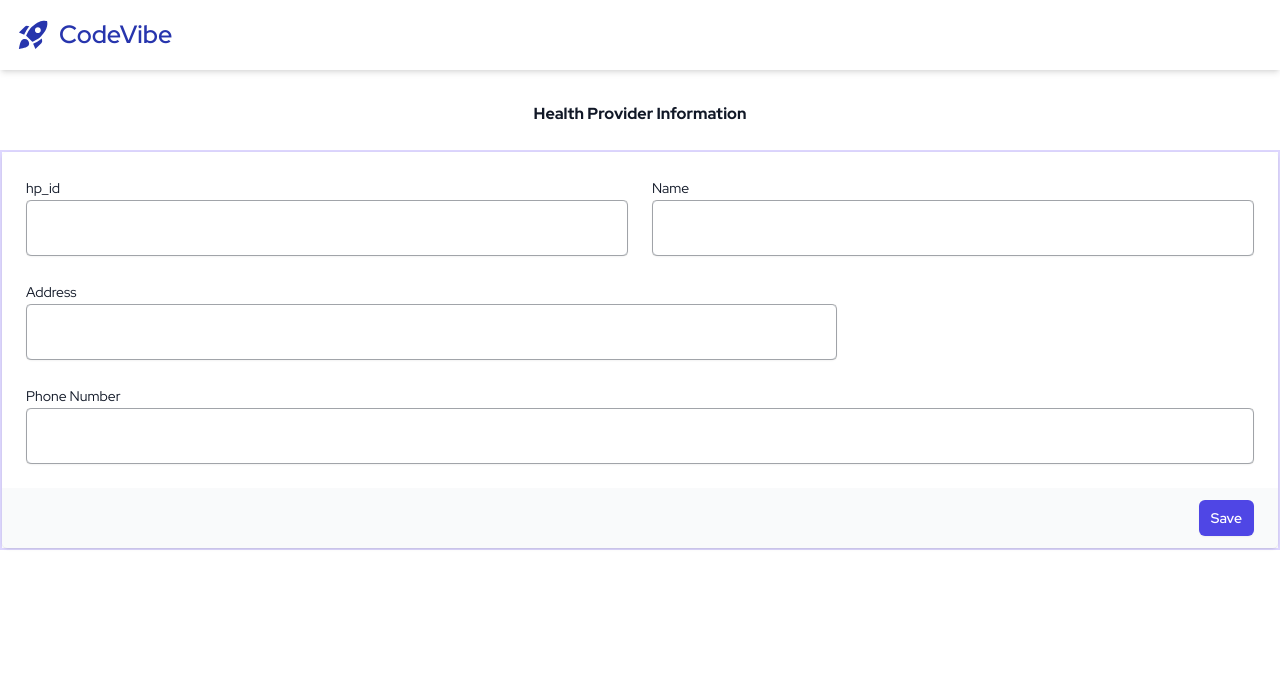
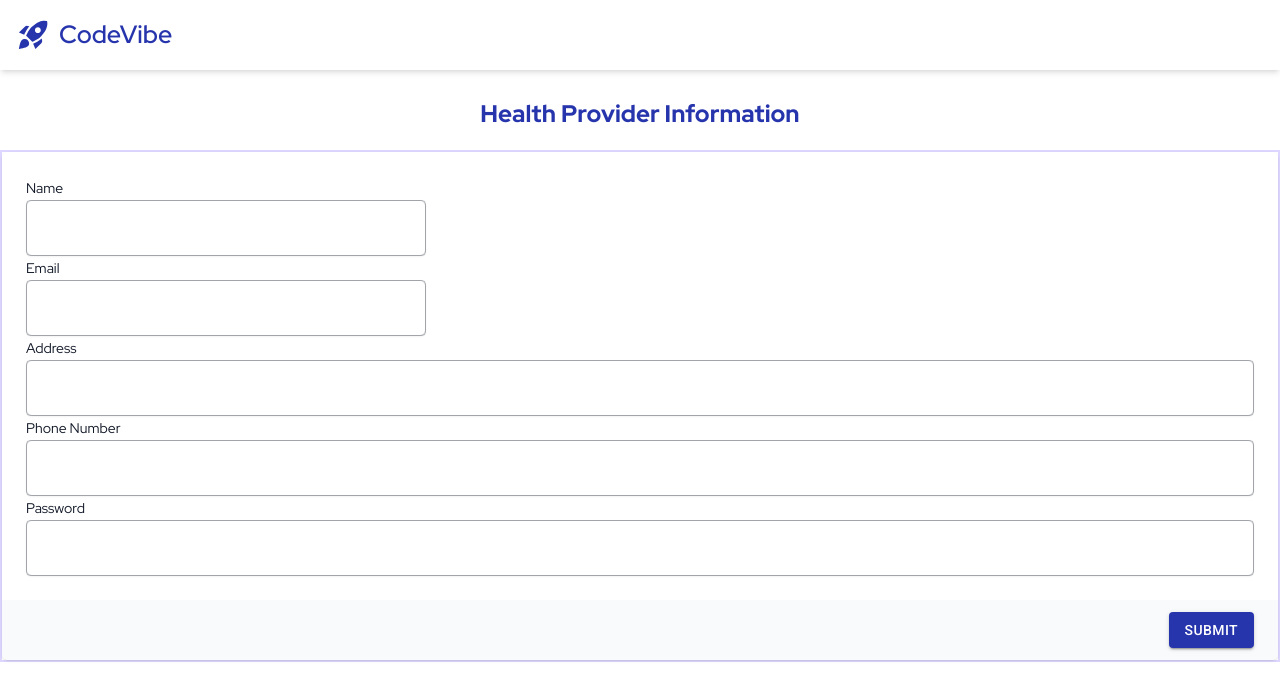
Before and after one commit to Ronald-patrick/CodeVibe_Crescendo2023, a React (Vite) app in the folder frontend - web/: page /registerhp in a window 1280 px wide. Shown: the top 700 px of the page. Built offline with nearby package versions, Linux system fonts and the light colour scheme.

Commit message:
useState

```diff
--- a/frontend - web/src/App.jsx
+++ b/frontend - web/src/App.jsx
@@ -24,12 +24,12 @@ function App() {
       <Route path='/registerhp' element={<RegisterHP />} />
       <Route path='/reportlist' element={<ReportList />} />
       <Route path="/Dashboard" element={<Dashboard />} />
-      <Route path='patientRegister' element={<PatientRegister />} />
-      <Route path="listPatients" element={<SearchPatientList />} />
-      <Route  path='/view' element={<ViewPatient />} />
+      <Route path='/patientRegister' element={<PatientRegister />} />
+      <Route path="/listPatients" element={<SearchPatientList />} />
+      <Route path='/view' element={<ViewPatient />} />
       <Route path="/sendReq" element={<SendRequest />} />
-      <Route path = '/patientProfile' element={<PatientProfile />} />
-      <Route path = '/patientProfile_1' element={<Dashboard_One />} />
+      <Route path ='/patientProfile' element={<PatientProfile />} />
+      <Route path ='/patientProfile_1' element={<Dashboard_One />} />
     </Routes>
   );
 }
--- a/frontend - web/src/pages/Auth/Login.jsx
+++ b/frontend - web/src/pages/Auth/Login.jsx
@@ -1,11 +1,40 @@
-import React from 'react'
+import React, { useEffect } from 'react'
+import { useState } from 'react'
 import NavBasic from '../../components/NavBasic'
+import { useNavigate } from 'react-router-dom';
+import axios from "axios"
 
 
 const Login = () => {
+  const navigate = useNavigate();
+  useEffect(() => {
+    checkAuth()
+  }, [])
+
+  const checkAuth = ()=> {
+    console.log(localStorage.getItem('token'));
+    if(localStorage.getItem('token')){
+      navigate("/Dashboard");
+    }
+  }
+
+  const [email , setEmail] = useState("")
+  const [password , setPassword] = useState("")
+
+
+  const login = async(e)=>{
+    e.preventDefault()
+    const res = await axios.post("http://localhost:5000/api/provider/login",{
+      email,
+      password
+    })
+
+    localStorage.setItem('token',res.data.token);
+    navigate('/Dashboard')
+  }
+
   return (
     <>
-
       <NavBasic />
 
       <div className="container mx-auto h-[94h]">
@@ -19,7 +48,9 @@ xl:text-bold"><div className="inline-block  border-primary ">Log in
             <form>
               <div>
                 <div className="py-2 text-sm font-bold text-gray-700 tracking-wide">Email Address</div>
-                <input className="w-full text-lg py-2 px-4 rounded-full border border-grey-700 focus:outline-none focus:border-indigo-500" type="" placeholder="Type email-address ..." />
+                <input value={email} onChange={(e)=>{
+                    setEmail(e.target.value)
+                }} className="w-full text-lg py-2 px-4 rounded-full border border-grey-700 focus:outline-none focus:border-indigo-500" type="" placeholder="Type email-address ..." />
               </div>
               <div className="mt-6">
                 <div className="flex justify-between items-center">
@@ -33,10 +64,12 @@ xl:text-bold"><div className="inline-block  border-primary ">Log in
                     </a>
                   </div>
                 </div>
-                <input className="w-full text-lg py-2 px-4 rounded-full border border-grey-700 focus:outline-none focus:border-indigo-500" type="" placeholder="Enter your password" />
+                <input type="password" value={password} onChange={(e)=>{
+                  setPassword(e.target.value)
+                }} className="w-full text-lg py-2 px-4 rounded-full border border-grey-700 focus:outline-none focus:border-indigo-500" placeholder="Enter your password" />
               </div>
               <div className="mt-10">
-                <button className="bg-primary text-gray-100 p-4 w-full rounded-full tracking-wide
+                <button type='submit' onClick={login} className="bg-primary text-gray-100 p-4 w-full rounded-full tracking-wide
             font-semibold font-display focus:outline-none focus:shadow-outline hover:bg-indigo-600
             shadow-lg">
                   Log In
--- a/frontend - web/src/pages/RegisterHP.jsx
+++ b/frontend - web/src/pages/RegisterHP.jsx
@@ -1,6 +1,37 @@
 import { Button, TextField } from "@mui/material";
+import { useState } from "react";
 import NavBasic from "../components/NavBasic"
+import { useNavigate } from 'react-router-dom';
+import axios from "axios"
+
 export default function RegisterHP() {
+  const [name, setName] = useState("")
+  const [email, setEmail] = useState("")
+  const [address, setAddress] = useState("")
+  const [phone, setPhone] = useState("")
+  const [password, setPassword] = useState("")
+  const navigate = useNavigate();
+
+  const handleSubmit = async (e)=>{
+    e.preventDefault()
+    const res = await axios.post("http://localhost:5000/api/provider/register",{
+      name,
+      email,
+      address,
+      phone_number:phone,
+      password
+    })
+
+    console.log(res);
+
+    if(res.status === 200){
+      navigate('/login')
+    }
+    else{
+      alert("Register Error")
+    }
+
+  }
   return (
     <>
     <NavBasic/>
@@ -12,10 +43,10 @@ export default function RegisterHP() {
               </div> */}
 
       <div className='mt-10 sm:mt-0'>
-        <h3 className='text-base p-4 mt-4 mb-2 text-center font-bold leading-6 text-gray-900'>
+        <h3 className='text-2xl p-4 mt-4 mb-2 text-center font-bold leading-6 text-primary'>
           Health Provider Information
         </h3>
-        <div className='md:grid md:grid-cols-0 md:gap-0'>
+        <div className='md:grid'>
           {/* <div className="md:col-span-1">
                           <div className="px-4 sm:px-0">
                               <p className="mt-1 text-sm text-gray-600">Use a permanent address where you can receive mail.</p>
@@ -25,25 +56,9 @@ export default function RegisterHP() {
             <form action='#' >
               <div className='overflow-hidden shadow sm:rounded-md'>
                 <div className='bg-white px-4 py-5 sm:p-6'>
-                  <div className='grid grid-cols-6 gap-6'>
-                    <div className='col-span-6 sm:col-span-3'>
-                      <label
-                        htmlFor='first-name'
-                        className='block text-sm font-medium leading-6 text-gray-900'
-                      >
-                        hp_id
-                      </label>
+                  <div className='flex flex-col'>
 
-                      <TextField
-                        type='text'
-                        name='hp_id'
-                        id='hp_id'
-                        autoComplete='given-name'
-                        className='mt-2 block w-full rounded-md border-0 py-1.5 text-gray-900 shadow-sm ring-1 ring-inset ring-gray-300 placeholder:text-gray-400 focus:ring-2 focus:ring-inset focus:ring-indigo-600 sm:text-sm sm:leading-6'
-                      />
-                    </div>
-
-                    <div className='col-span-6 sm:col-span-3'>
+                    <div className='col-span-2'>
                       <label
                         htmlFor='last-name'
                         className='block text-sm font-medium leading-6 text-gray-900'
@@ -55,7 +70,31 @@ export default function RegisterHP() {
                         name='name'
                         id='name'
                         autoComplete='family-name'
-                        className='mt-2 block w-full rounded-md border-0 py-1.5 text-gray-900 shadow-sm ring-1 ring-inset ring-gray-300 placeholder:text-gray-400 focus:ring-2 focus:ring-inset focus:ring-indigo-600 sm:text-sm sm:leading-6'
+                        className='mt-2 block w-[400px]  rounded-md border-0 py-1.5 text-gray-900 shadow-sm ring-1 ring-inset ring-gray-300 placeholder:text-gray-400 focus:ring-2 focus:ring-inset focus:ring-indigo-600 sm:text-sm sm:leading-6'
+                        value={name}
+                        onChange={(e)=>{
+                          setName(e.target.value)
+                        }}
+                      />
+                    </div>
+
+                    <div className='col-span-6 sm:col-span-3'>
+                      <label
+                        htmlFor='last-name'
+                        className='block text-sm font-medium leading-6 text-gray-900'
+                      >
+                        Email
+                      </label>
+                      <TextField
+                        type='text'
+                        name='name'
+                        id='name'
+                        autoComplete='family-name'
+                        className='mt-2 block w-[400px] rounded-md border-0 py-1.5 text-gray-900 shadow-sm ring-1 ring-inset ring-gray-300 placeholder:text-gray-400 focus:ring-2 focus:ring-inset focus:ring-indigo-600 sm:text-sm sm:leading-6'
+                        value={email}
+                        onChange={(e)=>{
+                          setEmail(e.target.value)
+                        }}
                       />
                     </div>
 
@@ -72,6 +111,10 @@ export default function RegisterHP() {
                         id='address'
                         autoComplete='street-address'
                         className='mt-2 block w-full rounded-md border-0 py-1.5 text-gray-900 shadow-sm ring-1 ring-inset ring-gray-300 placeholder:text-gray-400 focus:ring-2 focus:ring-inset focus:ring-indigo-600 sm:text-sm sm:leading-6'
+                        value={address}
+                        onChange={(e)=>{
+                          setAddress(e.target.value)
+                        }}
                       />
                     </div>
 
@@ -104,6 +147,30 @@ export default function RegisterHP() {
                         id='phoneNo'
                         autoComplete='address-level2'
                         className='mt-2 block w-full rounded-md border-0 py-1.5 text-gray-900 shadow-sm ring-1 ring-inset ring-gray-300 placeholder:text-gray-400 focus:ring-2 focus:ring-inset focus:ring-indigo-600 sm:text-sm sm:leading-6'
+                        value={phone}
+                        onChange={(e)=>{
+                          setPhone(e.target.value)
+                        }}
+                      />
+                    </div>
+
+                    <div className='col-span-6'>
+                      <label
+                        htmlFor='city'
+                        className='block text-sm font-medium leading-6 text-gray-900'
+                      >
+                        Password
+                      </label>
+                      <TextField
+                        type='password'
+                        name='phoneNo'
+                        id='phoneNo'
+                        autoComplete='address-level2'
+                        className='mt-2 block w-full rounded-md border-0 py-1.5 text-gray-900 shadow-sm ring-1 ring-inset ring-gray-300 placeholder:text-gray-400 focus:ring-2 focus:ring-inset focus:ring-indigo-600 sm:text-sm sm:leading-6'
+                        value={password}
+                        onChange={(e)=>{
+                          setPassword(e.target.value)
+                        }}
                       />
                     </div>
 
@@ -140,12 +207,14 @@ export default function RegisterHP() {
                   </div>
                 </div>
                 <div className='bg-gray-50 px-4 py-3 text-right sm:px-6'>
-                  <button
+                  <Button
+                    onClick={handleSubmit}
+                    variant="contained"
                     type='submit'
                     className='inline-flex justify-center rounded-md bg-indigo-600 py-2 px-3 text-sm font-semibold text-white shadow-sm hover:bg-indigo-500 focus-visible:outline focus-visible:outline-2 focus-visible:outline-offset-2 focus-visible:outline-indigo-500'
                   >
-                    Save
-                  </button>
+                    Submit
+                  </Button>
                 </div>
               </div>
             </form>
--- a/frontend - web/src/pages/SearchPatientList.jsx
+++ b/frontend - web/src/pages/SearchPatientList.jsx
@@ -24,7 +24,7 @@ const SearchPatientList = () => {
                                         </p>
                                     </div>
                                     <input placeholder="Search Patient " type="search" class="border block pt-2 pr-0 pb-2 pl-10 w-full py-2
-                pl-10 rounded-lg focus:border-gray-600 sm:text-sm"/>
+                 rounded-lg focus:border-gray-600 sm:text-sm"/>
                                 </div>
                             </div>
                         </div>
```
